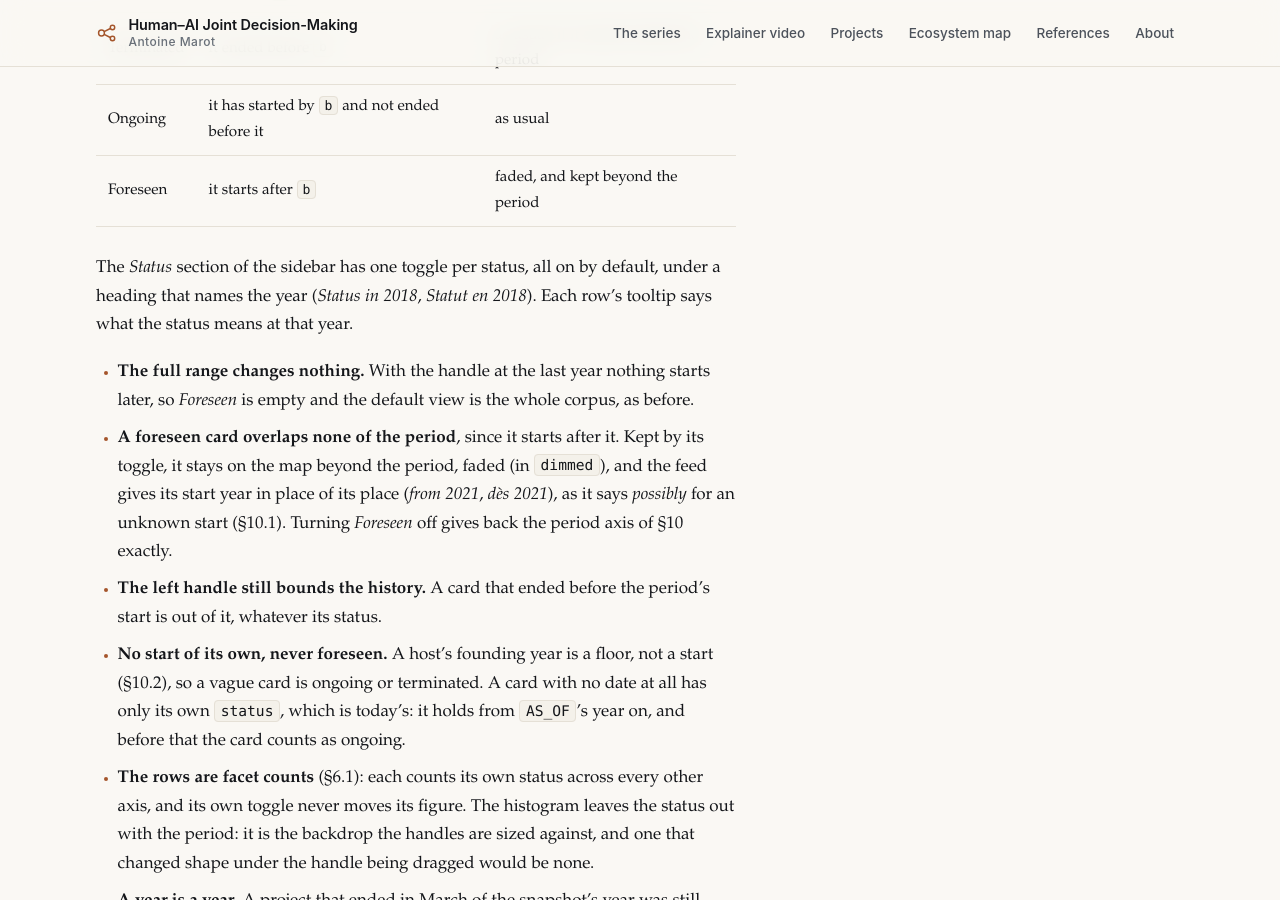
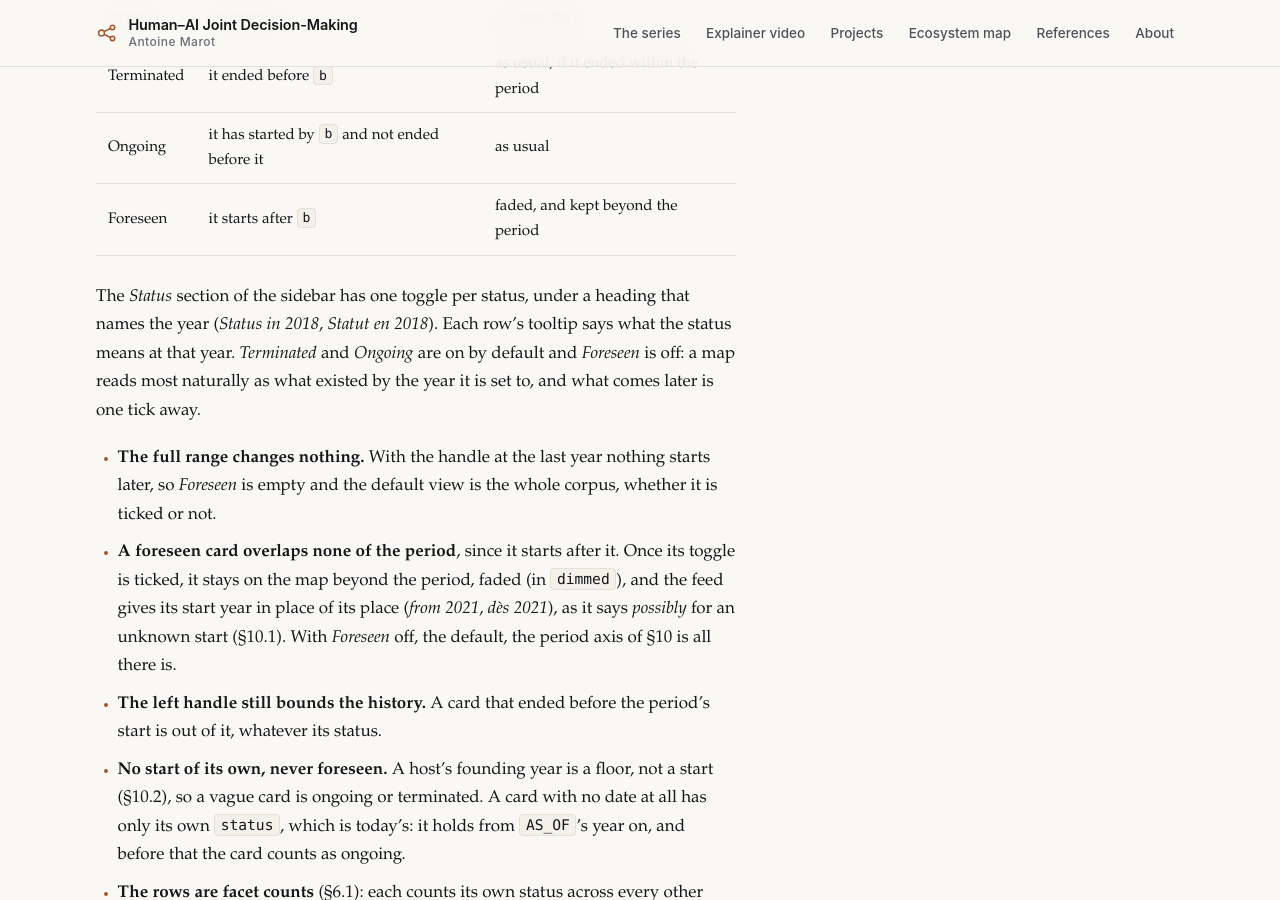
Before and after one commit to marota/human-ai-collaboration, a Jekyll site: the page built from docs/map-interface-spec.md, in a window 1280 px wide and 900 px high, scrolled down 23488 px. Built offline with Jekyll 4.4.1, drawn with Linux system fonts in a browser that asks for light colours; our own code applies the rules of GitHub Pages for plain Markdown files; some of the changed text lies outside the part shown.

Commit message:
Keep the chat form in place while editing; Foreseen off by default
Chat: every render() scrolled the log to its bottom, and editing a field in
a proposal re-validates and redraws the form, so each edit sent the reader
to the bottom of the column. render() now scrolls down only when the
conversation itself moved, shows the card from its top when the proposal
reaches a new step, and otherwise leaves the scroll where it was. The field
being typed in keeps its focus and caret across the redraw, which replaces
the username-only renderKeepingCaret().

Map: the Status facet now starts with Terminated and Ongoing on and
Foreseen off, so the map shows what existed by the period's end. Presets
and Reset return to that default, and st= in a shared link is written only
when the statuses differ from it.

Co-Authored-By: Claude Opus 5.5 <noreply@anthropic.com>
Claude-Session: https://claude.ai/code/session_014ELgQJLJcTLWdipxqUGngE

```diff
--- a/docs/map-interface-spec.md
+++ b/docs/map-interface-spec.md
@@ -407,7 +407,8 @@ with AND:
    checked, so a multi-domain marker stays visible until all of its domains are
    unchecked.
 4. **Status** — the *Status* section: terminated, ongoing and foreseen, read at
-   the year of the period's right handle, all three on by default (§10.4).
+   the year of the period's right handle; terminated and ongoing are on by
+   default, foreseen is off (§10.4).
 5. **Period** — see §10.
 6. **My map** — when on, replaces the above entirely: only pins and their
    immediate neighbours, the neighbours dimmed.
@@ -729,7 +730,7 @@ being read, not its height against other filter states.
 **Semantics.** A dated entity is kept when its span overlaps the selection. No
 recorded end means "still running", so it stays visible for any range reaching
 its start. The one exception is a card that starts after the selection, which
-its status keeps, faded, while *Foreseen* is on (§10.4).
+its status keeps, faded, once *Foreseen* is ticked (§10.4).
 
 **The axis stops at "now", not at the furthest funded end-date.** `YMAX` used
 to be `Math.max(...YEARS)` — the latest year appearing anywhere in the data,
@@ -847,18 +848,20 @@ terminated:
 | Ongoing | it has started by `b` and not ended before it | as usual |
 | Foreseen | it starts after `b` | faded, and kept beyond the period |
 
-The *Status* section of the sidebar has one toggle per status, all on by
-default, under a heading that names the year (*Status in 2018*, *Statut en
-2018*). Each row's tooltip says what the status means at that year.
+The *Status* section of the sidebar has one toggle per status, under a
+heading that names the year (*Status in 2018*, *Statut en 2018*). Each row's
+tooltip says what the status means at that year. *Terminated* and *Ongoing* are
+on by default and *Foreseen* is off: a map reads most naturally as what existed
+by the year it is set to, and what comes later is one tick away.
 
 - **The full range changes nothing.** With the handle at the last year nothing
   starts later, so *Foreseen* is empty and the default view is the whole corpus,
-  as before.
+  whether it is ticked or not.
 - **A foreseen card overlaps none of the period**, since it starts after it.
-  Kept by its toggle, it stays on the map beyond the period, faded (in
+  Once its toggle is ticked, it stays on the map beyond the period, faded (in
   `dimmed`), and the feed gives its start year in place of its place (*from
   2021*, *dès 2021*), as it says *possibly* for an unknown start (§10.1).
-  Turning *Foreseen* off gives back the period axis of §10 exactly.
+  With *Foreseen* off, the default, the period axis of §10 is all there is.
 - **The left handle still bounds the history.** A card that ended before the
   period's start is out of it, whatever its status.
 - **No start of its own, never foreseen.** A host's founding year is a floor,
@@ -948,15 +951,15 @@ when it differs from the default:
 | `dom=a,b` | checked domains |
 | `lay=a,b` | enabled layers |
 | `tier=core` | the tiers left on, by data value (`core`, `ecosystem`) |
-| `st=ongoing,foreseen` | the statuses left on (`terminated`, `ongoing`, `foreseen`, §10.4) |
+| `st=ongoing,foreseen` | the statuses on, when they differ from the default (`terminated`, `ongoing`, `foreseen`, §10.4) |
 | `links=1` | full link mesh drawn |
 | `my=1` | My map mode |
 | `yr=2016,2021` | period range |
 | `nd=0` | undated entities excluded |
 
 Unknown ids and codes are filtered out on read, so a stale link degrades to a
-sensible view instead of an empty map: a `tier=` or `st=` left with no known
-code keeps them all, as a `dom=` left with no known domain keeps all of them.
+sensible view instead of an empty map: a `tier=` left with no known code keeps
+them all, an `st=` left with none keeps the default statuses, as a `dom=` left with no known domain keeps all of them.
 
 The filters live in the fragment alone. None of them — layers, tiers, statuses,
 domains, period — is kept in `localStorage`, so a reload starts from the default view and
```
Also changed, not shown: assets/map/eu-hai-map.html (+8 -4 lines), assets/map/hai-chat.js (+48 -19 lines), tests/interface/_map.js (+4 -3 lines), tests/interface/chat.spec.js (+25 -0 lines), tests/interface/status.spec.js (+26 -20 lines).
